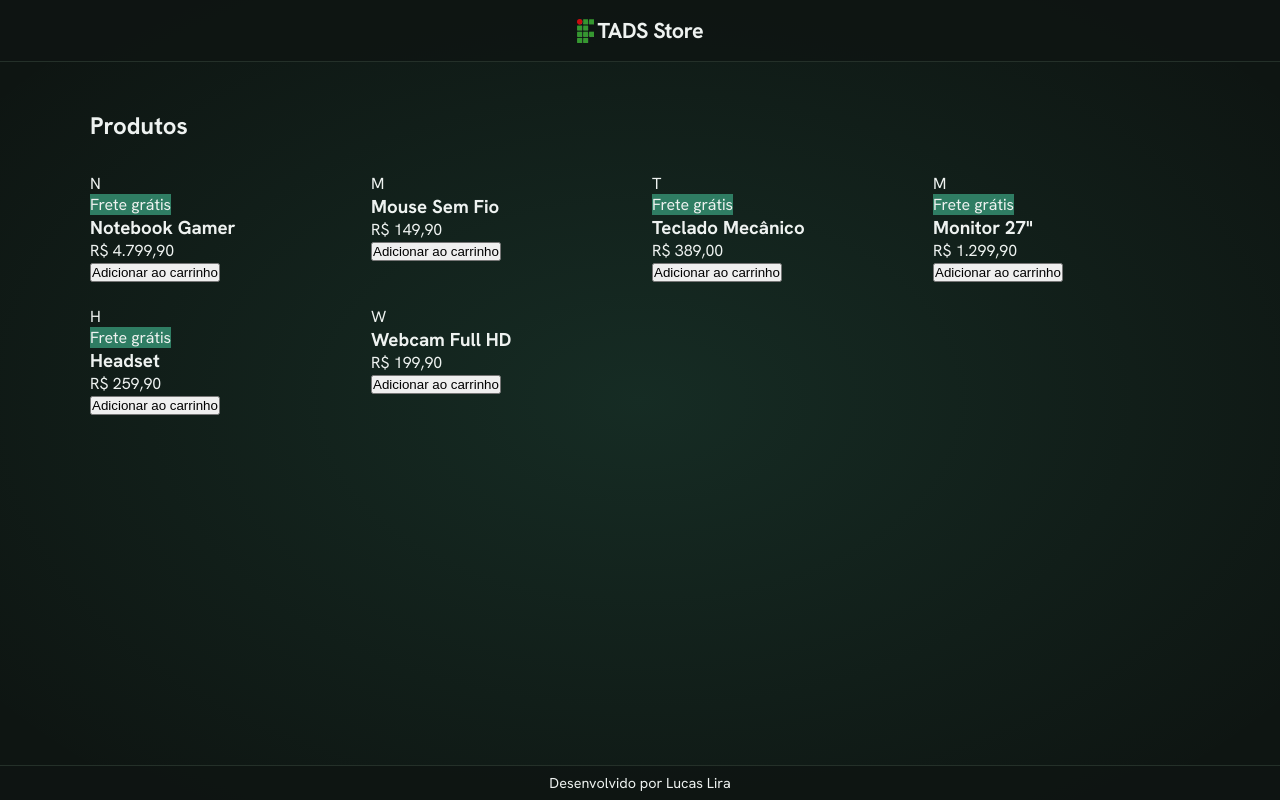
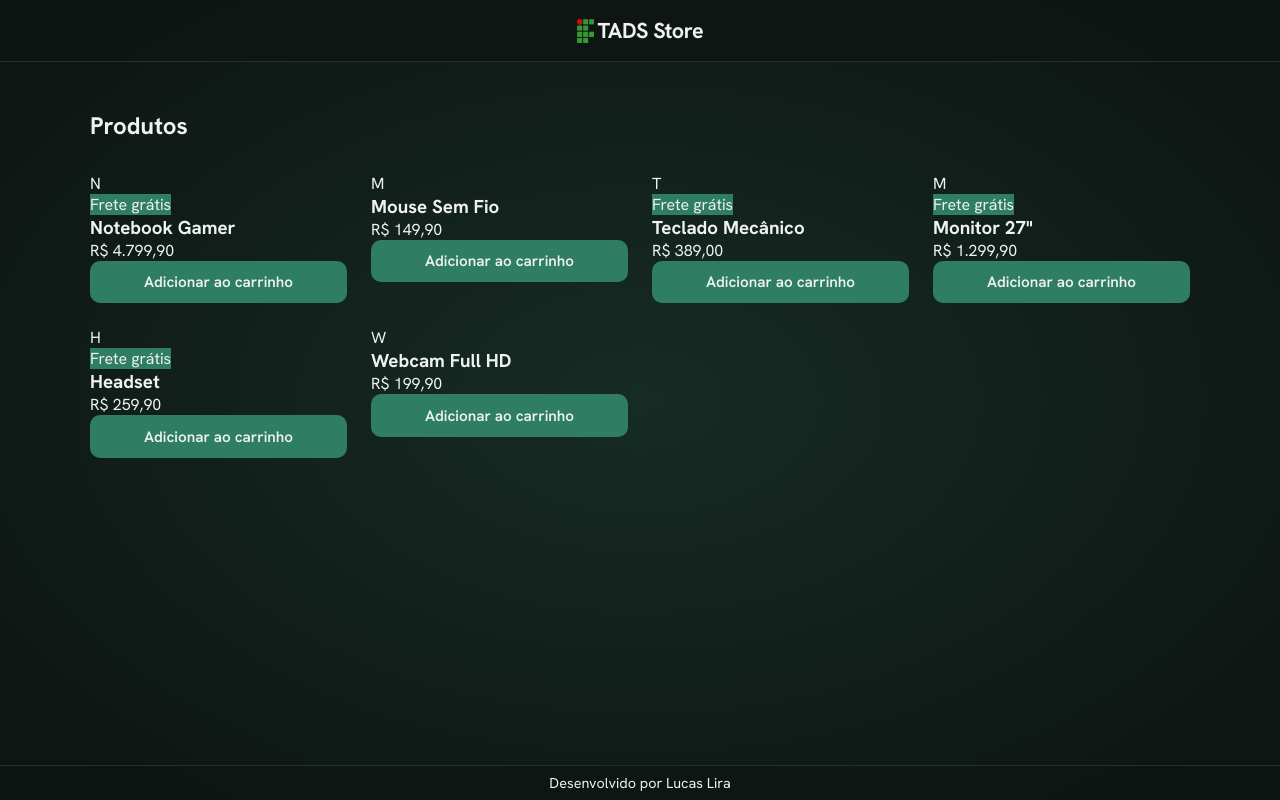
Before and after one commit to lucasliradev/tads-store, a React (Vite) app: page / in a window 1280 px wide. Built offline with nearby package versions, Linux system fonts and the light colour scheme.

Commit message:
Estilização do botão

```diff
--- a/src/App.css
+++ b/src/App.css
@@ -3,6 +3,7 @@
   --cor-borda: #243029;
   --cor-texto: #eef2f0;
   --cor-cabecalho-rodape: rgba(14, 21, 18, 0.8);
+  --cor-acento: #2f7d63;
   --fonte-corpo: "Hanken Grotesk", system-ui, sans-serif;
 }
 
@@ -73,6 +74,30 @@ body {
   gap: 1.5rem;
 }
 
+/* --- Botão --- */
+.botao {
+  margin-top: auto;
+  width: 100%;
+  border: none;
+  cursor: pointer;
+  padding: 0.7rem 1rem;
+  border-radius: 10px;
+  font-family: var(--fonte-corpo);
+  font-size: 0.95rem;
+  font-weight: 600;
+  transition: filter 0.2s, transform 0.05s;
+  background: var(--cor-acento);
+  color: var(--cor-texto);
+}
+
+.botao:active {
+  transform: scale(0.98);
+}
+
+.botao:hover {
+  filter: brightness(1.15);
+}
+
 /* --- Rodapé --- */
 .rodape {
   background-color: var(--cor-cabecalho-rodape);
```
